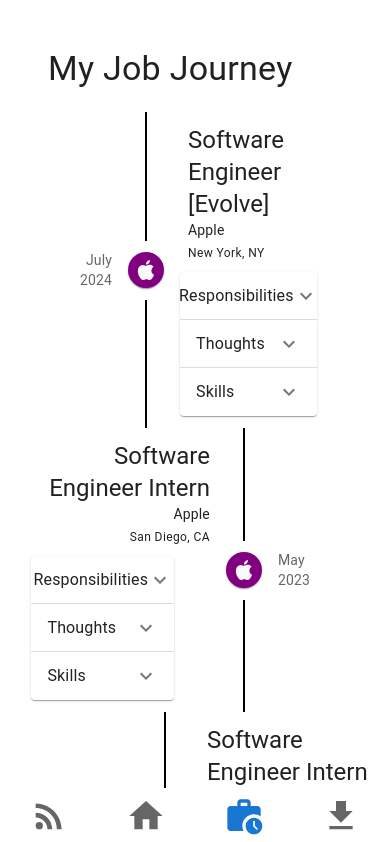
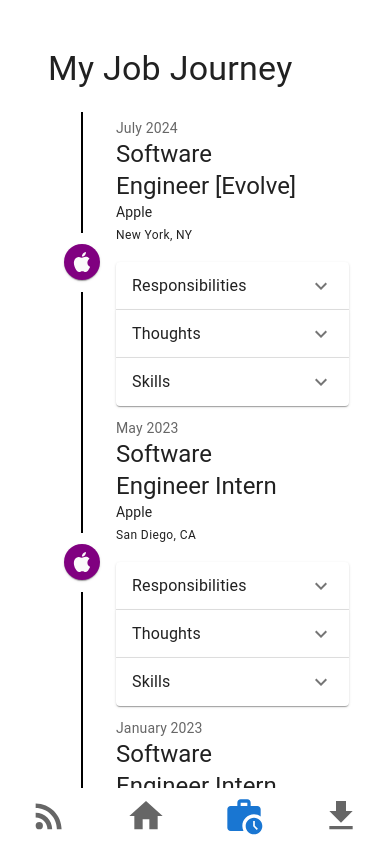
Before and after one commit to svntii/portfolio, a Next.js app: page /career in a window 390 px wide. Shown: the top 842 px of the page. Built offline with nearby package versions, Linux system fonts and the light colour scheme.

Commit message:
mobile device optimization (#14)
Co-authored-by: Santiago Rodriguez <svntiiago@gmail.com>

```diff
--- a/src/components/career/careerTimeline.jsx
+++ b/src/components/career/careerTimeline.jsx
@@ -1,10 +1,13 @@
 import * as React from 'react';
 import Timeline from '@mui/lab/Timeline';
-import TimelineItem from '@mui/lab/TimelineItem';
 import TimelineSeparator from '@mui/lab/TimelineSeparator';
 import TimelineConnector from '@mui/lab/TimelineConnector';
 import TimelineContent from '@mui/lab/TimelineContent';
-import TimelineOppositeContent from '@mui/lab/TimelineOppositeContent';
+
+import TimelineItem, { timelineItemClasses } from '@mui/lab/TimelineItem';
+import TimelineOppositeContent, {
+    timelineOppositeContentClasses,
+} from '@mui/lab/TimelineOppositeContent';
 import TimelineDot from '@mui/lab/TimelineDot';
 import Typography from '@mui/material/Typography';
 
@@ -26,13 +29,37 @@ import GolfCourseIcon from '@mui/icons-material/GolfCourse';
 import career from "@/app/career.json";
 import { DateShort } from "@/components/date";
 
+import { useTheme } from '@mui/material/styles';
+import useMediaQuery from '@mui/material/useMediaQuery';
+
+
 export function CareerTimeline() {
     const jobs = career.jobs;
+    const theme = useTheme();
+    const isSmallScreen = useMediaQuery(theme.breakpoints.down('sm'));
+
+    const smallScreenAlign = {
+        [`& .${timelineItemClasses.root}:before`]: {
+            flex: 0,
+            padding: 0,
+        },
+    }
+
+    const regularScreenAlign = {
+        [`& .${timelineOppositeContentClasses.root}`]: {
+            flex: 0.2,
+        },
+    }
+
+    const align = isSmallScreen ? smallScreenAlign : regularScreenAlign;
+
 
     return (
-        <Timeline position="alternate">
+        <Timeline
+            sx={{ ...align }}
+        >
             {jobs.map((job, index) => (
-                <Job key={index} job={job} />
+                isSmallScreen ? <JobMobileDevice key={index} job={job} /> : <JobRegular key={index} job={job} />
             ))}
         </Timeline>
     );
@@ -45,16 +72,62 @@ const ICONS = {
     'finance': AccountBalanceIcon,
     'golf': GolfCourseIcon,
     'default': WorkIcon
-  };
+};
 
-function Job({ job }) {
+
+function JobMobileDevice({ job }) {
+    const Icon = ICONS[job.icon];
+    const boxStyles = { width: '120%' }
+
+    return (
+        <TimelineItem>
+            <TimelineSeparator>
+                <TimelineConnector style={{ backgroundColor: 'black' }} />
+                <TimelineDot style={{ backgroundColor: 'purple' }}>
+                    {Icon && <Icon style={{ backgroundColor: 'purple' }} />}
+                </TimelineDot>
+                <TimelineConnector style={{ backgroundColor: 'black' }} />
+            </TimelineSeparator>
+            <TimelineContent>
+                <Typography variant="body2" color="text.secondary">
+                    <DateShort dateString={job.startDate} />
+                </Typography>
+                <Box sx={{ paddingBottom: 2 }}>
+                    <Typography variant="h5" component="span">
+                        {job.title}
+                    </Typography>
+                    <Typography variant='body2'>{job.company}</Typography>
+                    <Typography variant='caption'>{job.location}</Typography>
+                </Box>
+                <Box>
+                    <AccordionSection
+                        title={"Responsibilities"}
+                        listItem={job.responsibilities}
+                        boxStyles={boxStyles}
+                    />
+                    <ThoughtSection
+                        title="Thoughts"
+                        content={job.thoughts}
+                        boxStyles={boxStyles}
+                    />
+                    <AccordionSection
+                        title={"Skills"}
+                        listItem={job.skills}
+                        boxStyles={boxStyles}
+                    />
+                </Box>
+            </TimelineContent>
+        </TimelineItem >
+    );
+}
+
+function JobRegular({ job }) {
     const Icon = ICONS[job.icon];
     const boxStyles = { width: '80%' }
 
     return (
-        <TimelineItem>
+        <TimelineItem  >
             <TimelineOppositeContent
-                sx={{ m: 'auto 0' }}
                 align="right"
                 variant="body2"
                 color="text.secondary"
@@ -65,15 +138,84 @@ function Job({ job }) {
 
                 <TimelineConnector style={{ backgroundColor: 'black' }} />
                 <TimelineDot style={{ backgroundColor: 'purple' }}>
-                {Icon && <Icon style={{ backgroundColor: 'purple' }}  />}
+                    {Icon && <Icon style={{ backgroundColor: 'purple' }} />}
                 </TimelineDot>
                 <TimelineConnector style={{ backgroundColor: 'black' }} />
 
 
             </TimelineSeparator>
-            <TimelineContent sx={{ py: '12px', px: 2 }}>
+            <TimelineContent>
 
-                <Box sx={{ paddingBottom: 1, paddingLeft: 1 }}>
+                <Box sx={{ paddingBottom: 1 }}>
+
+                    <Typography variant="h5" component="span">
+                        {job.title}
+                    </Typography>
+                    <Typography variant='body2'>{job.company}</Typography>
+                    <Typography variant='caption'>{job.location}</Typography>
+
+
+                </Box>
+
+                <Box>
+                    <AccordionSection
+                        title={"Responsibilities"}
+                        listItem={job.responsibilities}
+                        boxStyles={boxStyles}
+                    />
+
+
+                    <ThoughtSection
+                        title="Thoughts"
+                        content={job.thoughts}
+                        boxStyles={boxStyles}
+                    />
+
+
+                    <AccordionSection
+                        title={"Skills"}
+                        listItem={job.skills}
+                        boxStyles={boxStyles}
+                    />
+
+                </Box>
+
+
+
+            </TimelineContent>
+        </TimelineItem>
+    );
+}
+
+
+
+
+function Job({ job }) {
+    const Icon = ICONS[job.icon];
+    const boxStyles = { width: '100%' }
+
+    return (
+        <TimelineItem  >
+            <TimelineOppositeContent
+                align="right"
+                variant="body2"
+                color="text.secondary"
+            >
+                <DateShort dateString={job.startDate} />
+            </TimelineOppositeContent>
+            <TimelineSeparator>
+
+                <TimelineConnector style={{ backgroundColor: 'black' }} />
+                <TimelineDot style={{ backgroundColor: 'purple' }}>
+                    {Icon && <Icon style={{ backgroundColor: 'purple' }} />}
+                </TimelineDot>
+                <TimelineConnector style={{ backgroundColor: 'black' }} />
+
+
+            </TimelineSeparator>
+            <TimelineContent>
+
+                <Box sx={{ paddingBottom: 1 }}>
 
                     <Typography variant="h5" component="span">
                         {job.title}
@@ -134,7 +276,6 @@ function ThoughtSection({ title, content, boxStyles }) {
     );
 }
 
-
 function AccordionSection({ title, listItem, boxStyles }) {
     return (
         <Accordion sx={{ ...boxStyles }}>
```
